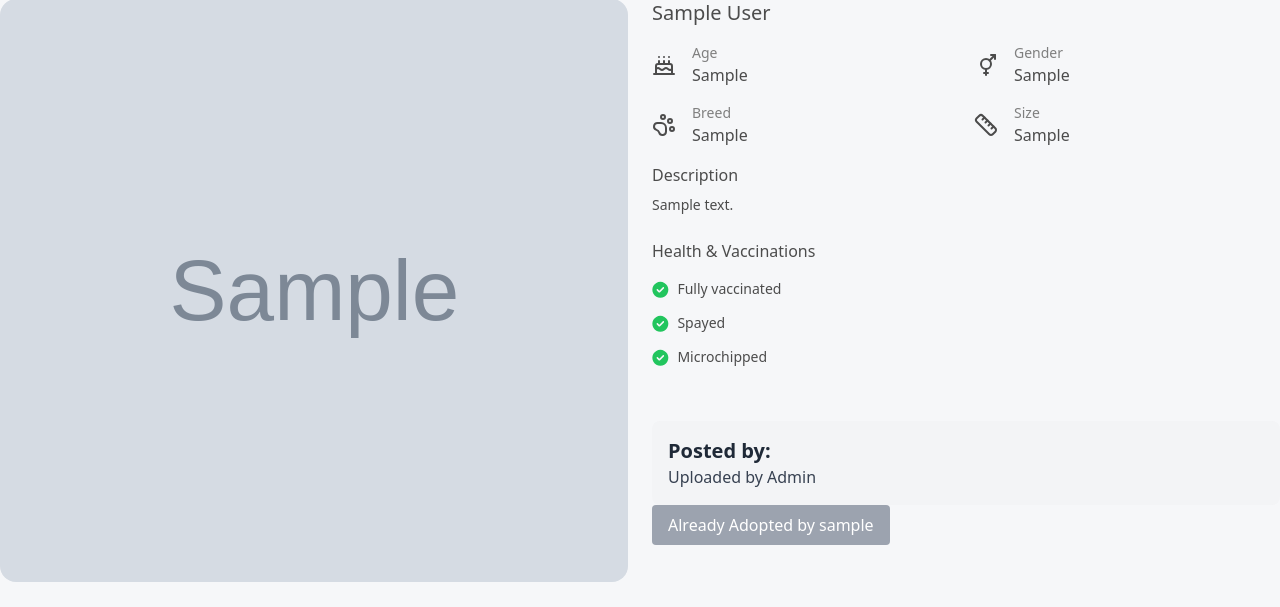
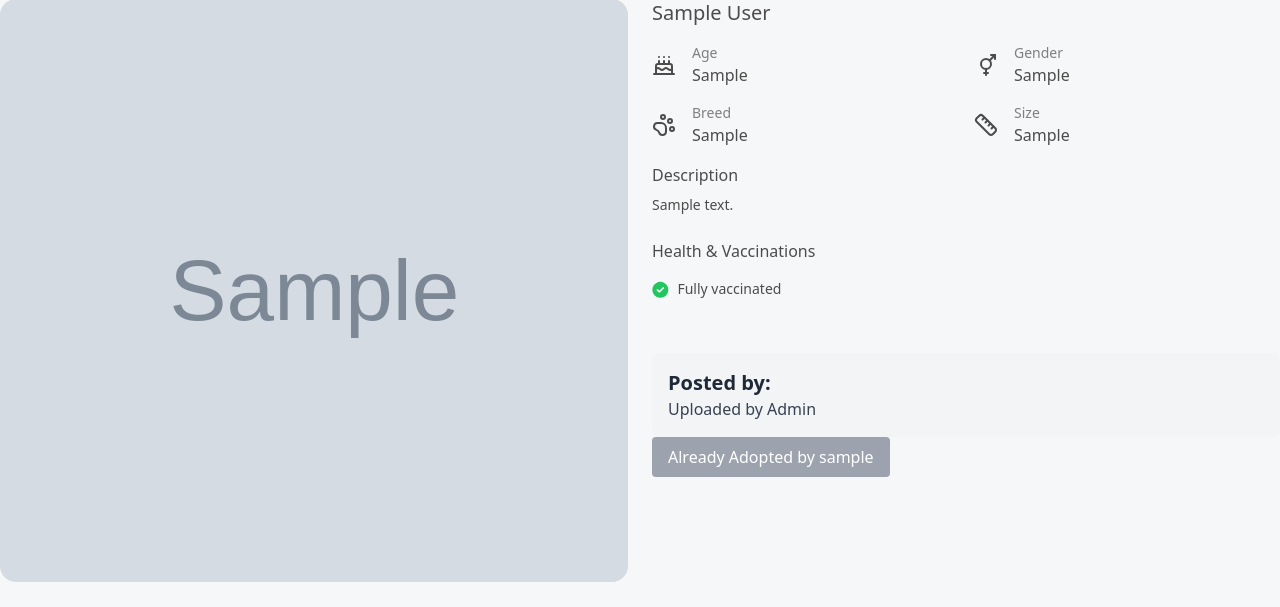
Before and after one commit to srishticampus/Animal_Welfare_Platform_Python, a Django app: page /users/adopt/1/ in a window 1280 px wide. Shown: the part 173-780 px from the top of the page. Run offline with Django 5.2, Linux system fonts and the light colour scheme; a user stored in the database is signed in; tables that the repository leaves empty hold one stand-in row (values such as "Sample post"); grey boxes marked "Sample" are stand-in pictures; style sheets or scripts are compiled from the project's sources; some libraries are stand-ins or nearby versions.

Commit message:
remote sprayed and microchipped

```diff
--- a/users/templates/users/pet_adoption_detail.html
+++ b/users/templates/users/pet_adoption_detail.html
@@ -111,8 +111,8 @@
             <p class="pt-6">Health &amp; Vaccinations</p>
             <ul class="text-sm font-light py-4 bullets">
                 <li>Fully vaccinated</li>
-                <li>Spayed</li>
-                <li>Microchipped</li>
+                <!-- <li>Spayed</li>
+                <li>Microchipped</li> -->
             </ul>
             <div class="mt-6 p-4 bg-gray-100 rounded-lg">
                 <h2 class="text-xl font-semibold text-gray-800">Posted by:</h2>
```
